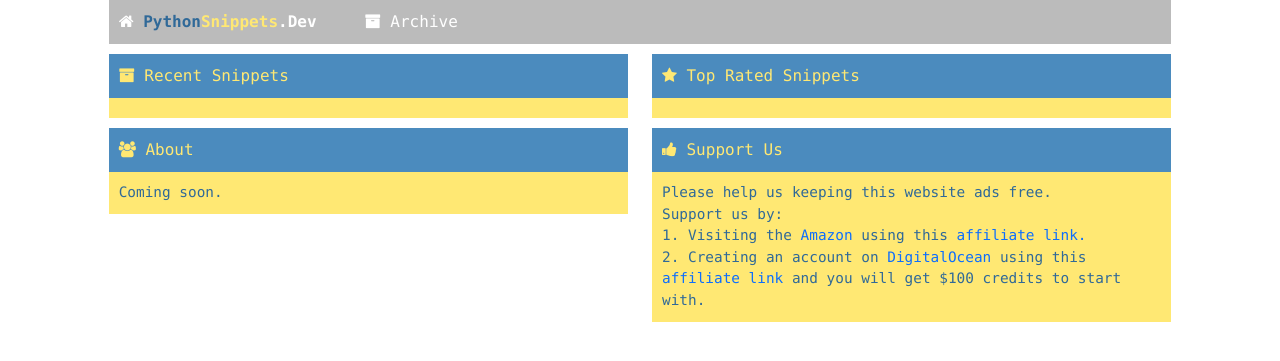
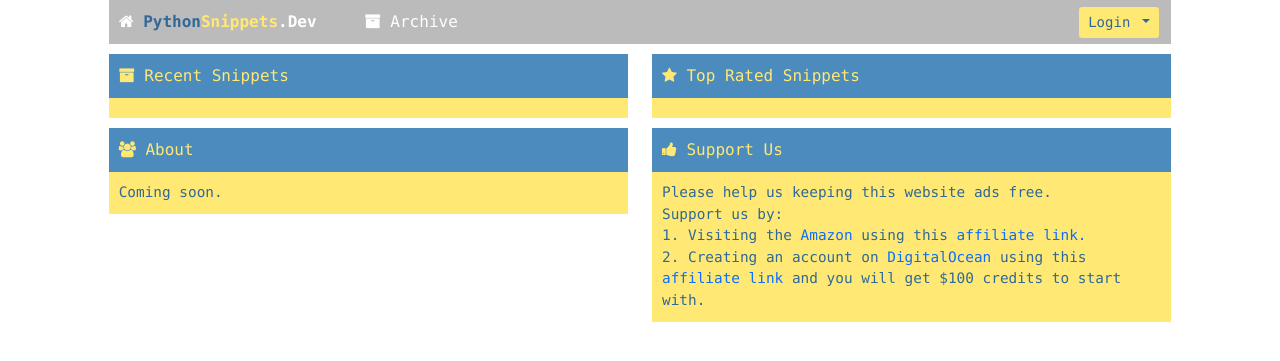
Before and after one commit to anuragrana/pysnip, a Django app: page / in a window 1280 px wide. Shown: the top 361 px of the page. Run offline with Django 3.2, Linux system fonts and the light colour scheme; data that the repository does not hold is empty; some libraries are stand-ins or nearby versions.

Commit message:
added github and linkedin authentication , login and logout functionality and login logout buttons in header

```diff
--- a/pysnip/urls.py
+++ b/pysnip/urls.py
@@ -19,8 +19,9 @@ from django.conf import settings
 from django.conf.urls.static import static
 
 urlpatterns = [
-    path('admin/', admin.site.urls),
+    path('adm1n/', admin.site.urls),
     path('', include('snip.urls', namespace='snip')),
+    path("accounts/", include("allauth.urls")),  # new
 ]
 
 urlpatterns += static(settings.STATIC_URL, document_root=settings.STATIC_ROOT)
--- a/snip/templates/snip/header.html
+++ b/snip/templates/snip/header.html
@@ -1,5 +1,8 @@
+{% load socialaccount %}
+{% load account %}
+
 <div class="row font-monospace" style="margin:0px 0px;background-color:#bbbbbb;">
-  <div class="col-md-12" style="padding:10px;">
+    <div class="col-md-6" style="padding:10px;">
         <a href="{% url 'snip:index' %}" style="text-decoration:none;">
     <span style="font-weight:bold;">
       <i class="fa fa-home" style="color:white;"></i>
@@ -13,5 +16,50 @@
             <i class="fa fa-archive"></i> Archive
         </a>
     </div>
+
+
+    <div class="col-md-6 text-end" style="padding-top:7px;color:white;">
+        {% if user.is_authenticated %}
+        <div class="dropdown" style="display:inline-block;">
+            <button class="btn btn-sm pycolor-reverse dropdown-toggle"
+                    type="button" id="dropdownMenuButton2"
+                    data-bs-toggle="dropdown" aria-expanded="false">
+                <i class="fa fa-user"></i> {{user.first_name }} {{user.last_name}}
+            </button>
+            <ul class="dropdown-menu pycolor-reverse"
+                aria-labelledby="dropdownMenuButton2" style="font-size:90%;">
+                <li>
+                    <a class="dropdown-item pycolor-reverse" href="{% url 'snip:mylogout' %}">
+                        Logout <i class="fa fa-sign-out"></i>
+                    </a>
+                </li>
+
+
+            </ul>
+        </div>
+        {% else %}
+        <div class="dropdown" style="display:inline-block;">
+            <button class="btn btn-sm pycolor-reverse dropdown-toggle"
+                    type="button" id="dropdownMenuButton1"
+                    data-bs-toggle="dropdown" aria-expanded="false">
+                Login
+            </button>
+            <ul class="dropdown-menu pycolor-reverse"
+                aria-labelledby="dropdownMenuButton1" style="font-size:90%;">
+                <li><a class="dropdown-item pycolor-reverse"
+                       href="{% provider_login_url 'github' %}">
+                    Login with GitHub <i class="fa fa-github"></i>
+                </a></li>
+
+                <li><a class="dropdown-item pycolor-reverse"
+                       href="{% provider_login_url 'linkedin_oauth2' %}">
+                    Login with LinkedIn <i class="fa fa-linkedin-square"></i>
+                </a></li>
+            </ul>
+        </div>
+        {% endif %}
+    </div>
+
+
 </div>
 <div style="margin-bottom:10px;"></div>
--- a/snip/urls.py
+++ b/snip/urls.py
@@ -13,3 +13,8 @@ urlpatterns = [
     path(r'download/text/<int:snippet_id>/', views.download_code_as_file, name='download_code_as_file'),
     path(r'download/image/<int:snippet_id>/', views.download_code_as_image, name='download_code_as_image'),
 ]
+
+urlpatterns += [
+    path(r'login/', views.mylogin, name='mylogin'),
+    path(r'logout/', views.mylogout, name='mylogout'),
+]
--- a/snip/views.py
+++ b/snip/views.py
@@ -7,6 +7,7 @@ import random
 from pygments import highlight
 from pygments.lexers import get_lexer_by_name
 from pygments.formatters import HtmlFormatter, ImageFormatter
+from django.contrib.auth import logout
 
 from .models import SnippetModel
 
@@ -126,3 +127,14 @@ def archive(request):
     template_name = 'snip/archive.html'
     template_data['all_snippets'] = SnippetModel.objects.all()
     return render(request, template_name, template_data)
+
+
+# Github after login send the request to callback URL which is set in application.
+# From there the request goes to LOGIN_REDIRECT_URL in settings.py
+def mylogin(request):
+    return redirect(reverse("snip:index", args=(), kwargs={}))
+
+
+def mylogout(request):
+    logout(request)
+    return redirect(reverse("snip:index", args=(), kwargs={}))
```
Also changed, not shown: pysnip/settings.py (+48 -1 lines), snip/templates/snip/login.html (added, +18 -0 lines), snip/static/snip/favicon_io/android-chrome-192x192.png, snip/static/snip/favicon_io/android-chrome-512x512.png, snip/static/snip/favicon_io/apple-touch-icon.png, snip/static/snip/favicon_io/favicon-16x16.png, snip/static/snip/favicon_io/favicon-32x32.png, snip/static/snip/favicon_io/favicon.ico. Lines whose indentation alone changed are shown as unchanged.
